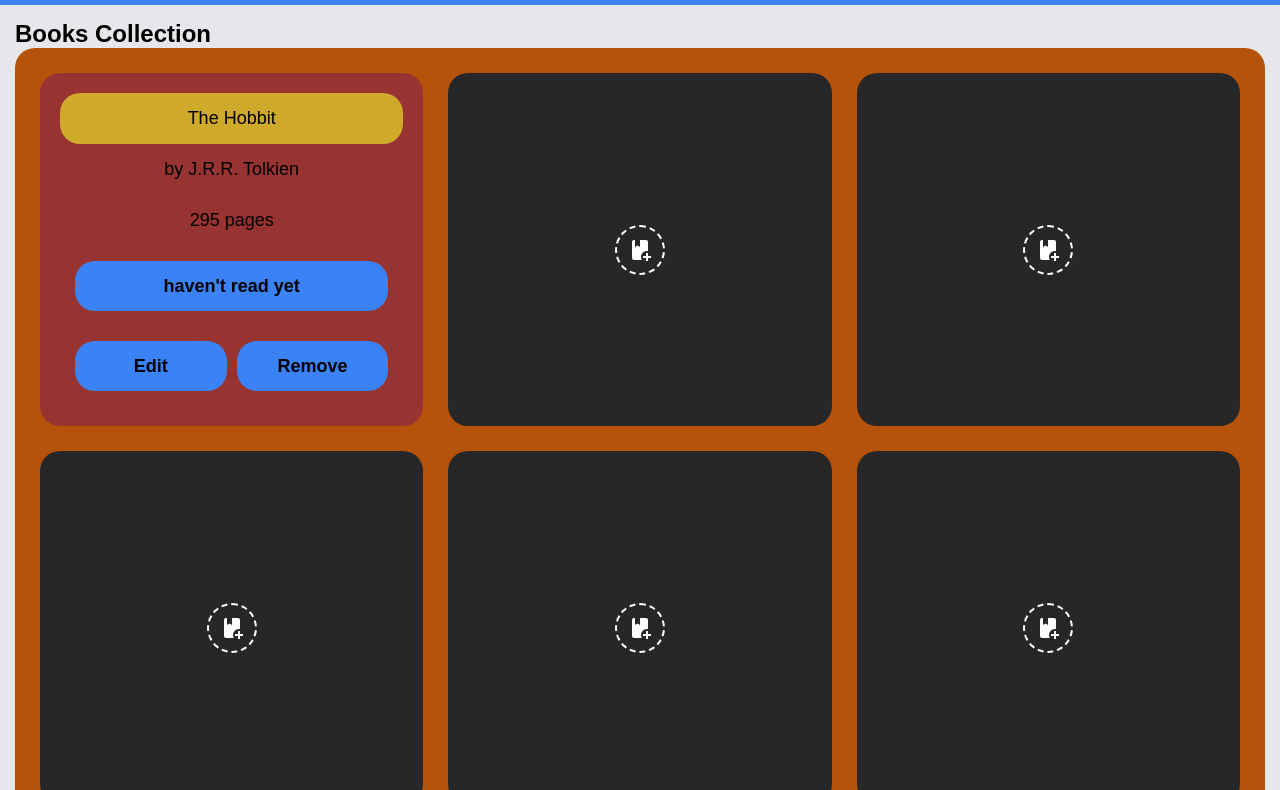
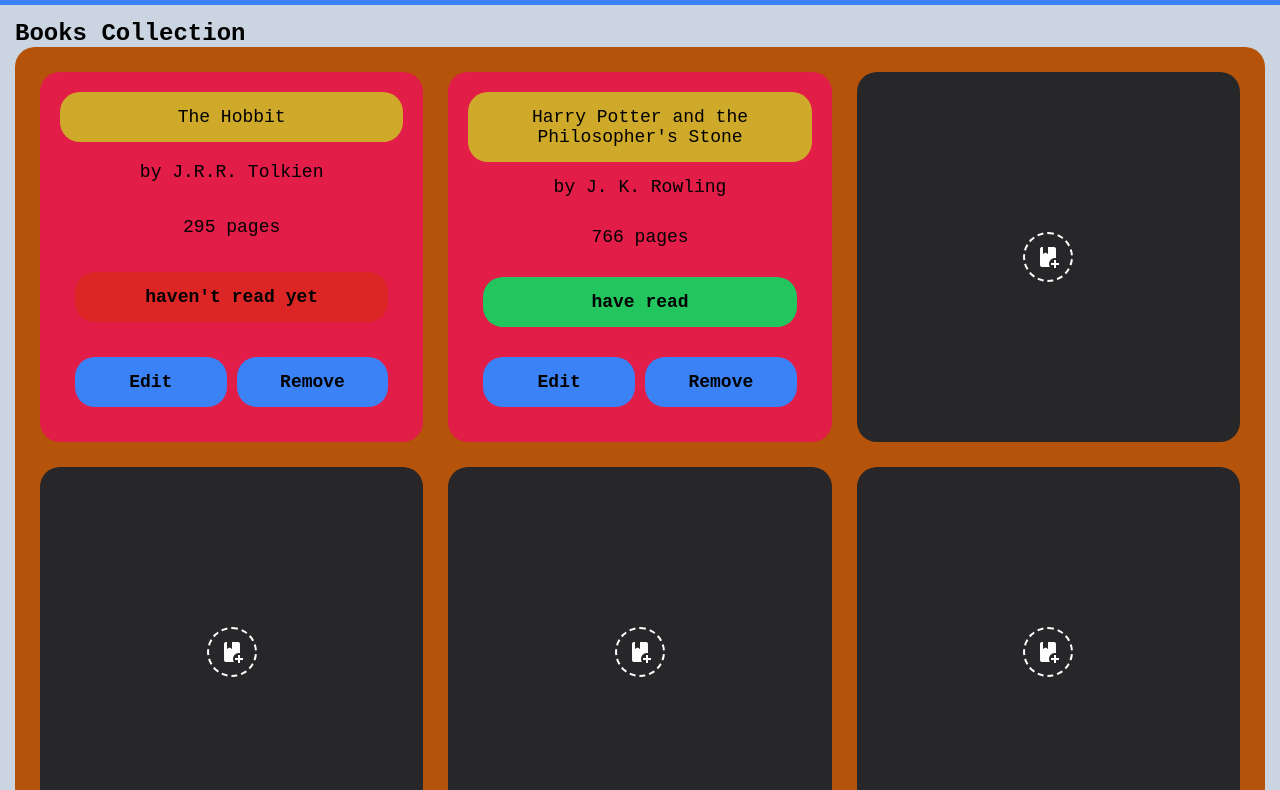
Before and after one commit to voidalgorthm/library, a plain HTML site: page index.html in a window 1280 px wide. Shown: the part 75-865 px from the top of the page. Drawn offline with Linux system fonts and the light colour scheme.

Commit message:
feat: add button to toggle read status for existing and new books

```diff
--- a/library.css
+++ b/library.css
@@ -4,13 +4,12 @@
     --default-theme-color: #000;
 
     --general-theme-bgcolor: #3b82f6;
-    --general-theme-color: #000;
-    --general-theme-font: sans-serif;
-    --fade-theme-bgcolor: #e5e7eb;
+    --general-theme-font: monospace, serif, sans-serif;
+    --fade-theme-bgcolor: #cbd5e1;
 
     --outer-theme-bgcolor: #b45309;
     --outer-item-theme-bgcolor: #27272a;
-    --book-theme-bgcolor: #973431;
+    --book-theme-bgcolor: #e11d48;
     --book-title-theme-bgcolor: #cfa92a;
 
     --valid-theme-bgcolor: #22c55e;
@@ -50,6 +49,7 @@
     background-color: var(--general-theme-bgcolor);
     height: 5rem;
     cursor: pointer;
+    font-family: var(--general-theme-font);
     font-size: var(--larger-font-size);
     font-weight: bold;
     border-radius: var(--general-border-radius);
@@ -66,7 +66,7 @@
 
 button.account {
     width: 10rem;
-    border: 1px solid var(--general-theme-color);
+    border: 1px solid var(--default-theme-color);
 }
 
 button.switch {
@@ -118,7 +118,7 @@
 
 div.binder {
     background-color: var(--outer-item-theme-bgcolor);
-    color: var(--general-theme-color);
+    color: var(--default-theme-color);
     display: grid;
     grid-template-columns: 1fr;
     grid-template-rows: 1fr auto;
--- a/library.js
+++ b/library.js
@@ -31,8 +31,7 @@
 const potterphilostone = new Book('Harry Potter and the Philosopher\'s Stone', 'J. K. Rowling', 766, 'on');
 const hobbit = new Book('The Hobbit', 'J.R.R. Tolkien', 295, 'off');
 library.push(hobbit);
-// library.push(potterphilostone);
-const qwe = new Book('pdqcdopsqcdqpscodpqeomqcpqprmpcdoqepdpqdqpweopqweqdqmcqdiqspcoqscqiepqwiepqiwe', 'pdqcdopsqcdqpscodpqeomqcpqprmpcdoqepdpqdqpweopqweqdqmcqdiqspcoqscqiepqwiepqiwe', 295, 'not read');
+library.push(potterphilostone);
 
 function getScreenSize() {
   const dimensions = parseInt(getComputedStyle(main).getPropertyValue('--grid-min-size'));
@@ -95,6 +94,12 @@
   });
 }
 
+function updateRead(button) {
+  button.style.backgroundColor = button.value === 'on'
+    ? getComputedStyle(main).getPropertyValue('--valid-theme-bgcolor')
+    : getComputedStyle(main).getPropertyValue('--invalid-theme-bgcolor');
+}
+
 function queueBooks() {
   if (Array.isArray(library) && !library.length) return;
 
@@ -116,7 +121,17 @@
     readButton.className = 'switch';
     setAttributes(readButton, { type: 'button', id: 'readbutton', name: 'readbutton' });
     readButton.textContent = valueToReadable(library[index]['read']);
+    readButton.value = library[index]['read'];
+    updateRead(readButton);
+
+    readButton.addEventListener('click', () => {
+      readButton.value = (readButton.value === 'on') ? 'off' : 'on';
+      library[index]['read'] = (library[index]['read'] === 'on') ? 'off' : 'on';
+      updateRead(readButton);
+      readButton.textContent = valueToReadable(readButton.value);
+    });
     bookRead.appendChild(readButton);
+
     const bookControls = document.createElement('div');
     bookControls.className = 'bookcontrol';
 
@@ -161,17 +176,16 @@
   createForm(index);
   const form = container.querySelector('.overlay').querySelector('.prompt').querySelector('form');
   const inputs = form.querySelectorAll('label > input, div.reading > div.checkbox > input');
-  let val = [];
-  val = Object.values(book);
+  // let vals = [];
+  // vals = Object.values(book);
   inputs.forEach(input => {
     Object.entries(book).forEach(([key, val]) => {
       if (key === input.id) {
-         if (key === 'read') input.checked = readableToCheck(val);
+        if (key === 'read') input.checked = readableToCheck(val);
         else input.value = val;
       }
     });
   });
-  library.splice(index, 1);
 }
 
 function removeForm() {
@@ -240,7 +254,8 @@
     read.value = checkToValue(read.checked);
     const rawBook = getBookData(form);
     const newBook = new Book(...rawBook);
-    if(isModify) library.splice(index, 0, newBook);
+    // library.splice(index, 1);
+    if (isModify) library.splice(index, 1, newBook);
     else library.push(newBook);
     removeForm();
     recalibrateBinders();;
```
